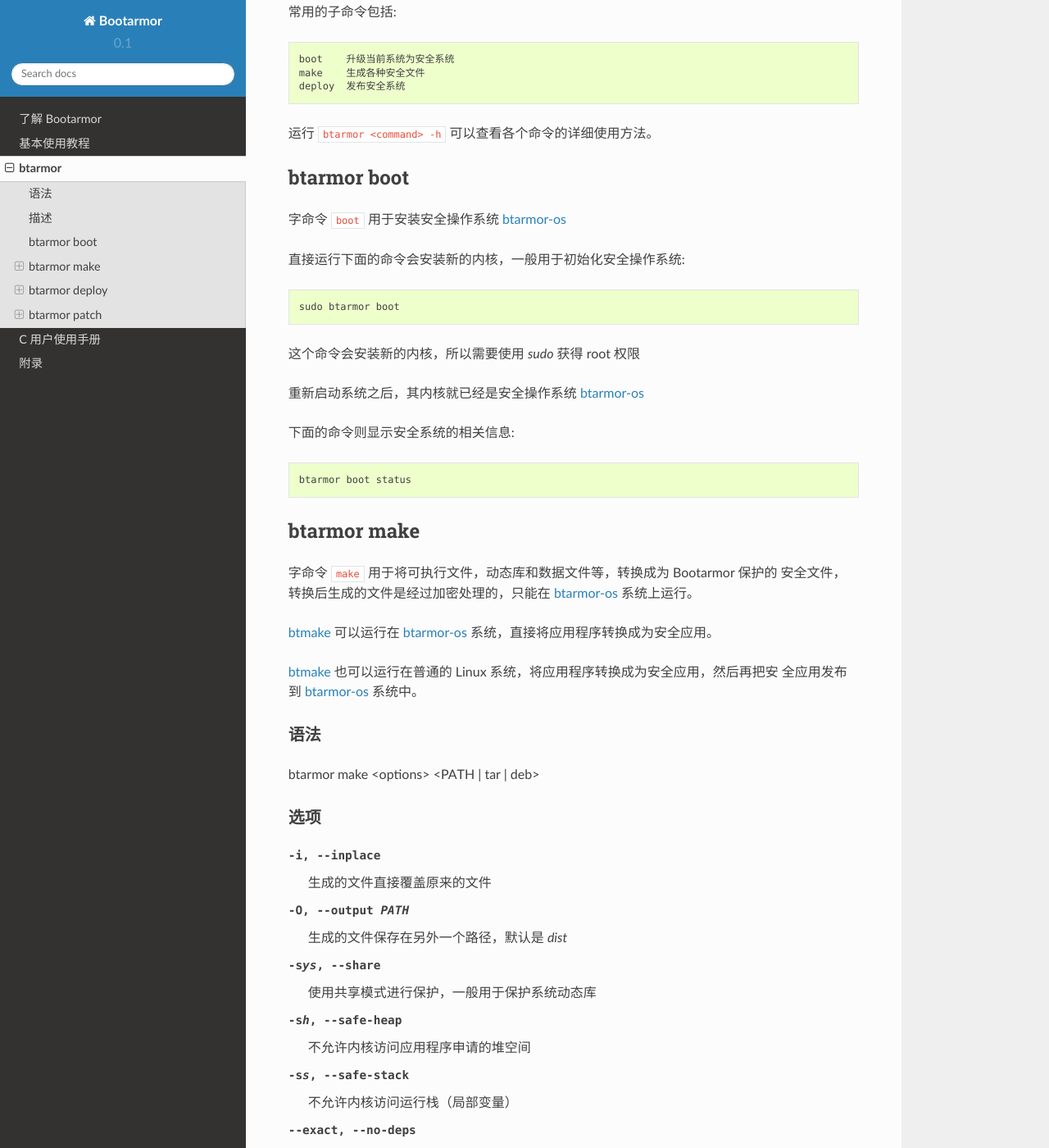
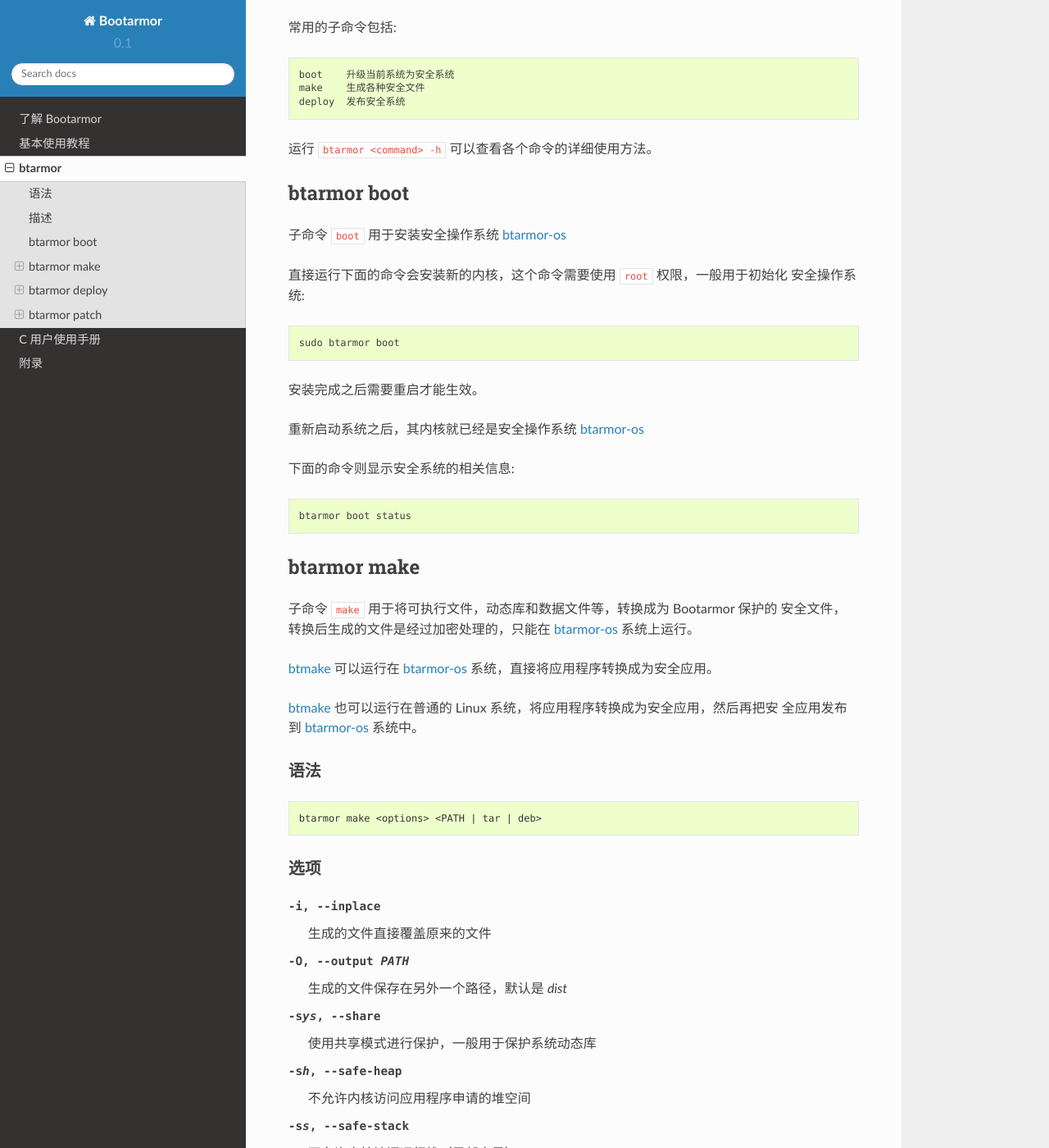
Before and after one commit to dashingsoft/btarmor-docs, a Sphinx documentation site: the page built from docs/btarmor-cli.rst, in a window 1280 px wide and 1400 px high, scrolled down 491 px. Shown: the whole window at 82% size. Built offline with Sphinx 7.4.7 and the Read the Docs theme 2.0.0, drawn with Linux system fonts in a browser that asks for light colours; some of the changed text lies outside the part shown.

Commit message:
Refine doc format

```diff
--- a/docs/btarmor-cli.rst
+++ b/docs/btarmor-cli.rst
@@ -8,7 +8,9 @@
 语法
 ----
 
-btarmor <command> [options]
+.. code-block:: console
+
+    btarmor <command> [options]
 
 描述
 ----
@@ -31,13 +33,14 @@
 btarmor boot
 ------------
 
-字命令 ``boot`` 用于安装安全操作系统 `btarmor-os`_
+子命令 ``boot`` 用于安装安全操作系统 `btarmor-os`_
 
-直接运行下面的命令会安装新的内核，一般用于初始化安全操作系统::
+直接运行下面的命令会安装新的内核，这个命令需要使用 ``root`` 权限，一般用于初始化
+安全操作系统::
 
     sudo btarmor boot
 
-这个命令会安装新的内核，所以需要使用 `sudo` 获得 root 权限
+安装完成之后需要重启才能生效。
 
 重新启动系统之后，其内核就已经是安全操作系统 `btarmor-os`_
 
@@ -50,7 +53,7 @@
 btarmor make
 ------------
 
-字命令 ``make`` 用于将可执行文件，动态库和数据文件等，转换成为 Bootarmor 保护的
+子命令 ``make`` 用于将可执行文件，动态库和数据文件等，转换成为 Bootarmor 保护的
 安全文件，转换后生成的文件是经过加密处理的，只能在 `btarmor-os`_ 系统上运行。
 
 `btmake`_ 可以运行在 `btarmor-os`_ 系统，直接将应用程序转换成为安全应用。
@@ -61,7 +64,9 @@
 语法
 ~~~~
 
-btarmor make <options> <PATH | tar | deb>
+.. code-block:: console
+
+    btarmor make <options> <PATH | tar | deb>
 
 选项
 ~~~~
@@ -77,7 +82,7 @@
 描述
 ~~~~
 
-make 子命令用于将命令行列出的一个或者多个文件转换成为安全文件，如果列出的是目录，
+子命令 make 用于将命令行列出的一个或者多个文件转换成为安全文件，如果列出的是目录，
 那么会递归处理目录下面的所有可执行文件和动态库。
 
 例如::
@@ -169,7 +174,9 @@
 
 语法
 ~~~~
-::
+
+.. code-block:: console
+
     btarmor deploy <options>
 
 选项
@@ -202,7 +209,9 @@
 
 语法
 ~~~~
-::
+
+.. code-block:: console
+
     btarmor patch <options> VERSION
 
 选项
```
